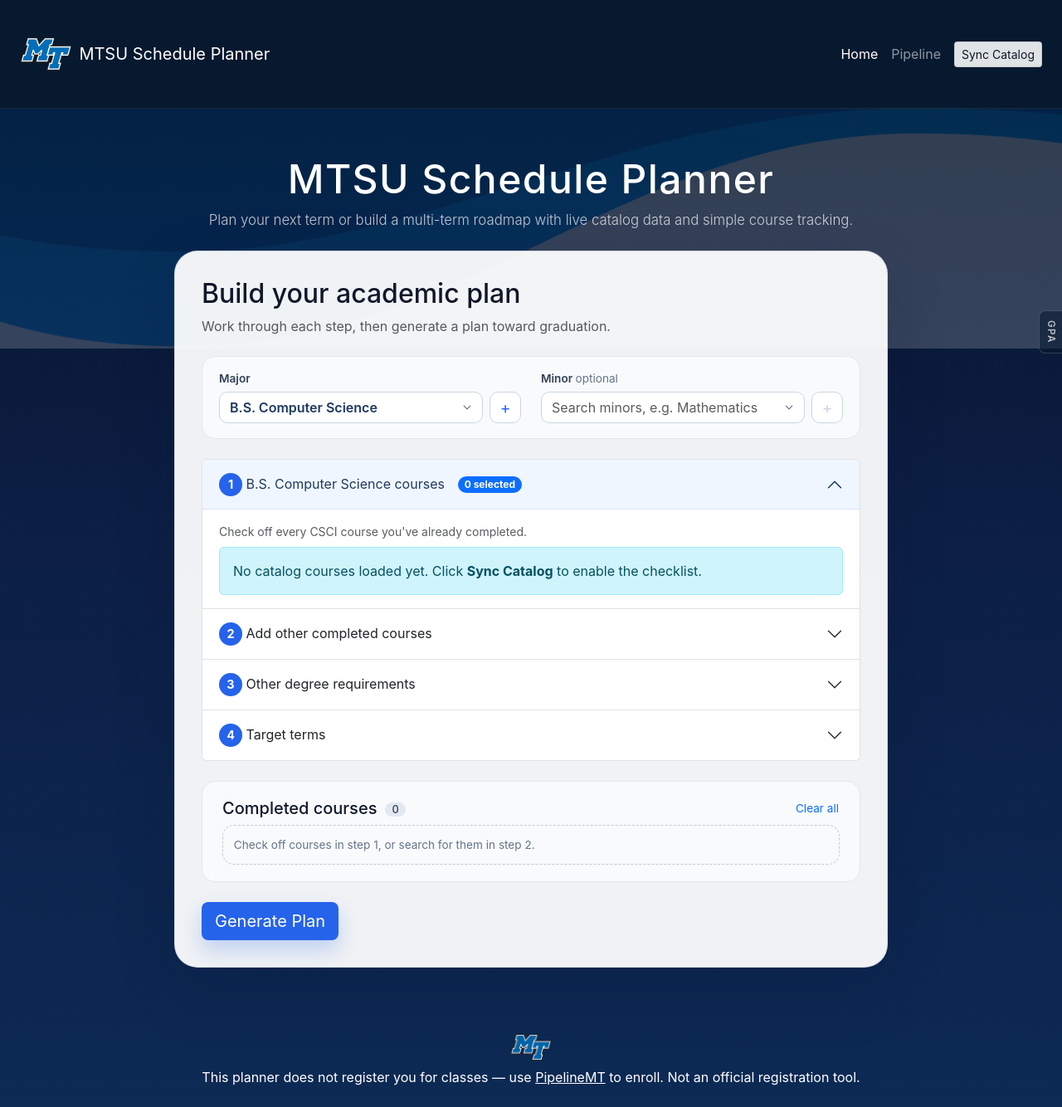
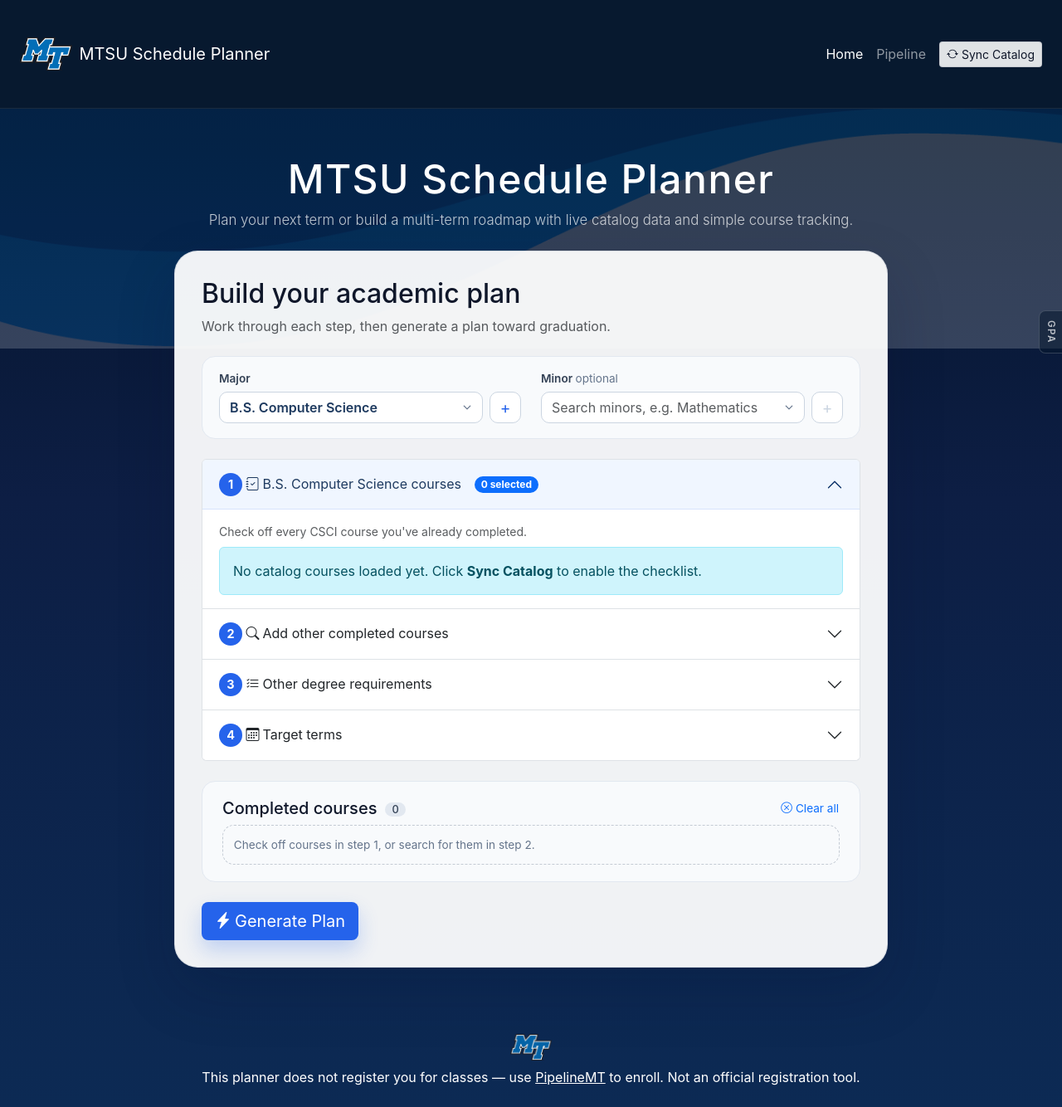
Before and after one commit to stevenGGG23/MTSU-GradPath, a Flask app: page / in a window 1280 px wide. Shown: the whole page at 83% size. Run offline with Flask 3, Linux system fonts and the light colour scheme; data that the repository does not hold is empty; some libraries are stand-ins or nearby versions.

Commit message:
Add Bootstrap Icons to nav, step headers, buttons, and plan section titles
- Load Bootstrap Icons 1.11.3 from CDN
- Sync Catalog: arrow-repeat icon
- Planner steps 1-4: journal-check, search, list-check, calendar3
- Generate Plan: lightning-charge-fill; Add course: plus-lg; Clear all: x-circle
- Plan page headers: clipboard-check, bar-chart-line, check2-all, calendar3-range, diagram-2
- GPA panel: calculator icon
- Download PDF: file-earmark-pdf; Edit completed courses: pencil

```diff
--- a/templates/_gpa_tools.html
+++ b/templates/_gpa_tools.html
@@ -5,7 +5,7 @@
 
 <div class="offcanvas offcanvas-end gpa-panel" tabindex="-1" id="gpaTools" aria-labelledby="gpaToolsLabel">
   <div class="offcanvas-header">
-    <h5 class="offcanvas-title" id="gpaToolsLabel">GPA tools</h5>
+    <h5 class="offcanvas-title" id="gpaToolsLabel"><i class="bi bi-calculator me-2"></i>GPA tools</h5>
     <button type="button" class="btn-close" data-bs-dismiss="offcanvas" aria-label="Close"></button>
   </div>
   <div class="offcanvas-body">
--- a/templates/base.html
+++ b/templates/base.html
@@ -7,6 +7,7 @@
   <link rel="icon" type="image/png" sizes="32x32" href="/static/favicon-32.png">
   <link rel="apple-touch-icon" sizes="180x180" href="/static/favicon-180.png">
   <link href="https://cdn.jsdelivr.net/npm/bootstrap@5.3.2/dist/css/bootstrap.min.css" rel="stylesheet">
+  <link rel="stylesheet" href="https://cdn.jsdelivr.net/npm/bootstrap-icons@1.11.3/font/bootstrap-icons.min.css">
   <link rel="stylesheet" href="/static/styles.css">
 </head>
 <body>
@@ -32,7 +33,7 @@
           {% if not hide_sync %}
           <li class="nav-item ms-lg-2">
             <button class="btn btn-outline-light btn-sm" id="sync-btn" onclick="triggerSync()">
-              <span id="sync-btn-text">Sync Catalog</span>
+              <i class="bi bi-arrow-repeat me-1"></i><span id="sync-btn-text">Sync Catalog</span>
               <span id="sync-spinner" class="d-none ms-1" style="display:inline-block;width:1em;height:1em;border:2px solid currentColor;border-top-color:transparent;border-radius:50%;animation:spin .75s linear infinite;vertical-align:middle;"></span>
             </button>
           </li>
--- a/templates/index.html
+++ b/templates/index.html
@@ -78,7 +78,7 @@
           <div class="accordion-item">
             <h2 class="accordion-header">
               <button class="accordion-button" type="button" data-bs-toggle="collapse" data-bs-target="#stepCs" aria-expanded="true">
-                <span class="step-badge">1</span>&nbsp;{{ degree_cfg.name }}{% if second_cfg %} &amp; {{ second_cfg.name }}{% endif %} courses
+                <span class="step-badge">1</span>&nbsp;<i class="bi bi-journal-check me-1"></i>{{ degree_cfg.name }}{% if second_cfg %} &amp; {{ second_cfg.name }}{% endif %} courses
                 <span class="badge bg-primary ms-3" id="cs-selected-count">0 selected</span>
               </button>
             </h2>
@@ -131,7 +131,7 @@
           <div class="accordion-item">
             <h2 class="accordion-header">
               <button class="accordion-button collapsed" type="button" data-bs-toggle="collapse" data-bs-target="#stepSearch" aria-expanded="false">
-                <span class="step-badge">2</span>&nbsp;Add other completed courses
+                <span class="step-badge">2</span>&nbsp;<i class="bi bi-search me-1"></i>Add other completed courses
               </button>
             </h2>
             <div id="stepSearch" class="accordion-collapse collapse" data-bs-parent="#plannerAccordion">
@@ -139,7 +139,7 @@
                 <p class="form-text mt-0 mb-2">For supporting courses like MATH 1910 or COMM 2200, or anything not in the checklist.</p>
                 <div class="input-group position-relative">
                   <input id="course_input" class="form-control" placeholder="Search course code or name, e.g. MATH 1910 or Calculus" autocomplete="off">
-                  <button type="button" class="btn btn-primary" id="add-course">Add</button>
+                  <button type="button" class="btn btn-primary" id="add-course"><i class="bi bi-plus-lg me-1"></i>Add</button>
                   <div id="course_suggestions" class="autocomplete-list shadow-sm"></div>
                 </div>
               </div>
@@ -149,7 +149,7 @@
           <div class="accordion-item">
             <h2 class="accordion-header">
               <button class="accordion-button collapsed" type="button" data-bs-toggle="collapse" data-bs-target="#stepRequirements" aria-expanded="false">
-                <span class="step-badge">3</span>&nbsp;Other degree requirements
+                <span class="step-badge">3</span>&nbsp;<i class="bi bi-list-check me-1"></i>Other degree requirements
               </button>
             </h2>
             <div id="stepRequirements" class="accordion-collapse collapse" data-bs-parent="#plannerAccordion">
@@ -185,7 +185,7 @@
           <div class="accordion-item">
             <h2 class="accordion-header">
               <button class="accordion-button collapsed" type="button" data-bs-toggle="collapse" data-bs-target="#stepTerms" aria-expanded="false">
-                <span class="step-badge">4</span>&nbsp;Target terms
+                <span class="step-badge">4</span>&nbsp;<i class="bi bi-calendar3 me-1"></i>Target terms
               </button>
             </h2>
             <div id="stepTerms" class="accordion-collapse collapse" data-bs-parent="#plannerAccordion">
@@ -224,7 +224,7 @@
       <div class="completed-box mt-4">
         <div class="d-flex justify-content-between align-items-center mb-2">
           <h5 class="mb-0">Completed courses <span class="side-count" id="side-count">0</span></h5>
-          <button type="button" class="btn btn-sm btn-link side-clear" id="clear-courses">Clear all</button>
+          <button type="button" class="btn btn-sm btn-link side-clear" id="clear-courses"><i class="bi bi-x-circle me-1"></i>Clear all</button>
         </div>
         <div class="d-flex flex-wrap gap-2" id="selected-courses"></div>
         <textarea name="completed_courses" id="completed_courses" class="d-none"></textarea>
@@ -233,7 +233,7 @@
 
       <div class="mt-4">
         <button class="btn btn-primary btn-lg" type="submit" id="generate-btn">
-          <span id="generate-btn-text">Generate Plan</span>
+          <i class="bi bi-lightning-charge-fill me-1"></i><span id="generate-btn-text">Generate Plan</span>
           <span id="generate-btn-spinner" class="d-none ms-2" style="display:inline-block;width:1em;height:1em;border:2px solid rgba(255,255,255,0.5);border-top-color:#fff;border-radius:50%;animation:spin .75s linear infinite;vertical-align:middle;"></span>
         </button>
       </div>
```
Also changed, not shown: templates/plan.html (+7 -7 lines).
